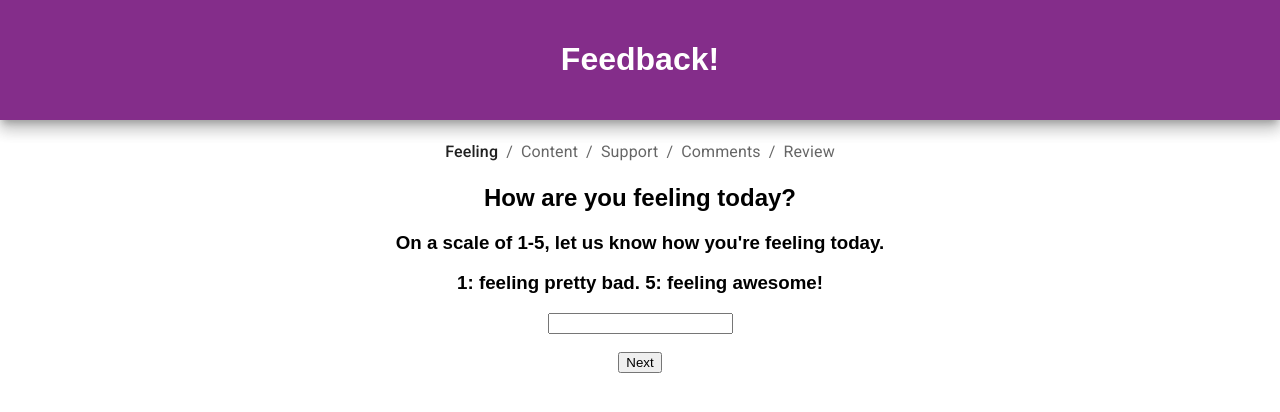
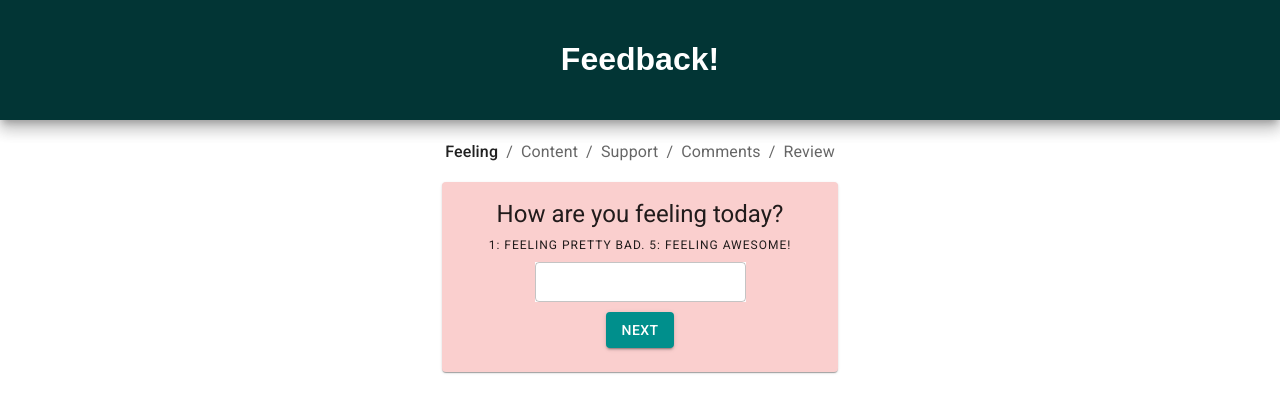
Before and after one commit to bmnw/weekend-redux-feedback-loop, a React (Create React App) app: page /#/ in a window 1280 px wide. Shown: the top 412 px of the page. Built offline with nearby package versions, Linux system fonts and the light colour scheme.

Commit message:
added MUI styling to header and Feeling components

```diff
--- a/src/components/App/App.css
+++ b/src/components/App/App.css
@@ -3,7 +3,7 @@
 }
 
 .App-header {
-  background-color: #842d8a;
+  background-color: #023535;
   min-height: 70px;
   padding: 20px;
   color: white;
--- a/src/components/App/App.jsx
+++ b/src/components/App/App.jsx
@@ -9,6 +9,7 @@ import Support from '../Support/Support.jsx';
 import Comments from '../Comments/Comments.jsx';
 import Review from '../Review/Review.jsx';
 import SubmitSuccess from '../SubmitSuccess/SubmitSuccess.jsx';
+import Container from '@mui/material/Container';
 
 function App() {
 
@@ -16,7 +17,7 @@ function App() {
     <div className='App'>
       <Header />
       <Router>
-        <div>
+        <Container maxWidth="xs">
           <Route exact path="/">
             <Feeling />
           </Route>
@@ -35,7 +36,7 @@ function App() {
           <Route exact path="/submit-success">
             <SubmitSuccess />
           </Route>
-        </div>
+        </Container>
       </Router>
 
     </div>
--- a/src/components/Comments/Comments.jsx
+++ b/src/components/Comments/Comments.jsx
@@ -12,7 +12,7 @@ const Comments = () => {
     } // end toReview
 
     return  <div>
-                <Breadcrumbs style={{display: 'flex', justifyContent: 'center'}}>
+                <Breadcrumbs>
                     <Typography color="text.secondary">
                         Feeling
                     </Typography>
--- a/src/components/Content/Content.jsx
+++ b/src/components/Content/Content.jsx
@@ -12,7 +12,7 @@ const Content = () => {
     } // end toSupport
 
     return  <div>
-                <Breadcrumbs style={{display: 'flex', justifyContent: 'center'}}>
+                <Breadcrumbs>
                     <Typography color="text.secondary">
                         Feeling
                     </Typography>
--- a/src/components/Feeling/Feeling.jsx
+++ b/src/components/Feeling/Feeling.jsx
@@ -2,6 +2,11 @@ import { useHistory } from 'react-router-dom';
 import { useDispatch } from 'react-redux';
 import Typography from '@mui/material/Typography';
 import Breadcrumbs from '@mui/material/Breadcrumbs';
+import Card from '@mui/material/Card';
+import CardContent from '@mui/material/CardContent';
+import Button from '@mui/material/Button';
+import TextField from '@mui/material/TextField';
+import { createTheme, ThemeProvider } from '@mui/material/styles';
 
 const Feeling = () => {
 
@@ -12,6 +17,14 @@ const Feeling = () => {
         console.log('in toContent');
         history.push('/content');
     } // end toContent
+
+    const theme = createTheme({
+        palette: {
+            primary: {
+                main: '#008F8C'
+            }
+        }
+    });
 
     return  <div>
                 <Breadcrumbs style={{display: 'flex', justifyContent: 'center'}}>
@@ -31,14 +44,30 @@ const Feeling = () => {
                         Review
                     </Typography>
                 </Breadcrumbs>
-                <h2>How are you feeling today?</h2>
-                <h3>On a scale of 1-5, let us know how you're feeling today.</h3>
-                <h3>1: feeling pretty bad. 5: feeling awesome!</h3>
-                <form>
-                    <input onChange={(event) => dispatch({type: 'append'})} type="number" />
-                </form>
                 <br />
-                <button onClick={toContent}>Next</button>
+                <Card
+                    sx={{backgroundColor: "#FACFCE"}}
+                >
+                    <CardContent>
+                    <Typography variant="h5">How are you feeling today?</Typography>
+                    <Typography variant="overline">1: feeling pretty bad. 5: feeling awesome!</Typography>
+                    <form>
+                        <TextField
+                            variant="outlined"
+                            required
+                            size="small"
+                            sx={{backgroundColor: 'white'}}
+                            onChange={(event) => dispatch({type: 'append'})}
+                            type="number"
+                        />
+                    </form>
+                    <div style={{marginTop: 10}}>
+                        <ThemeProvider theme={theme}>
+                            <Button variant="contained" color="primary" onClick={toContent}>Next</Button>
+                        </ThemeProvider>
+                    </div>
+                    </CardContent>
+                </Card>
             </div>
 }
 
--- a/src/components/Review/Review.jsx
+++ b/src/components/Review/Review.jsx
@@ -3,7 +3,7 @@ import Breadcrumbs from '@mui/material/Breadcrumbs';
 
 const Review = () => {
     return  <div>
-                <Breadcrumbs style={{display: 'flex', justifyContent: 'center'}}>
+                <Breadcrumbs>
                     <Typography color="text.secondary">
                         Feeling
                     </Typography>
--- a/src/components/Support/Support.jsx
+++ b/src/components/Support/Support.jsx
@@ -12,7 +12,7 @@ const Support = () => {
     } // end toComments
 
     return  <div>
-                <Breadcrumbs style={{display: 'flex', justifyContent: 'center'}}>
+                <Breadcrumbs>
                     <Typography color="text.secondary">
                         Feeling
                     </Typography>
```
